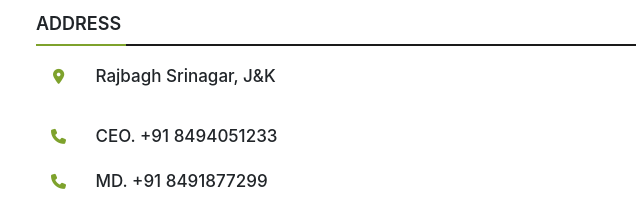
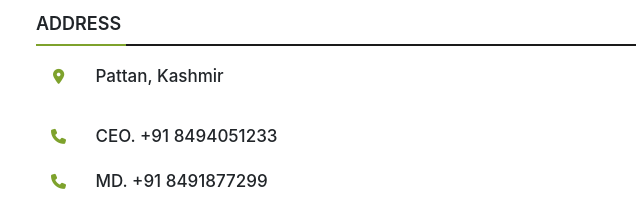
Before and after one commit to towfeeqkhan/towfeeqkhan.github.io, a plain HTML site: page index.html in a window 1280 px wide. Shown: the part 4398-4611 px from the top of the page, 624-1264 px from the left. Drawn offline with nearby package versions, Linux system fonts and the light colour scheme.

Commit message:
changed address

```diff
--- a/index.html
+++ b/index.html
@@ -309,7 +309,7 @@
         <div class="content">
           <div class="place">
             <span class="icon-f fas fa-location-dot"></span>
-            <span class="text">Rajbagh Srinagar, J&K</span>
+            <span class="text">Pattan, Kashmir</span>
           </div>
           <div class="phone">
             <span class="icon-f fas fa-phone"></span>
```
